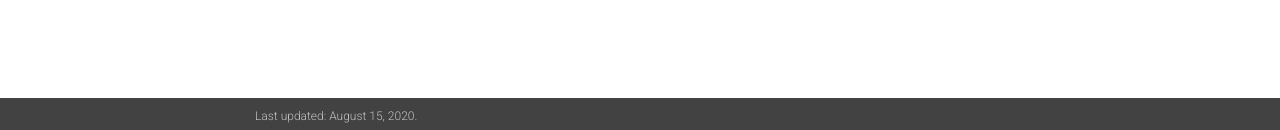
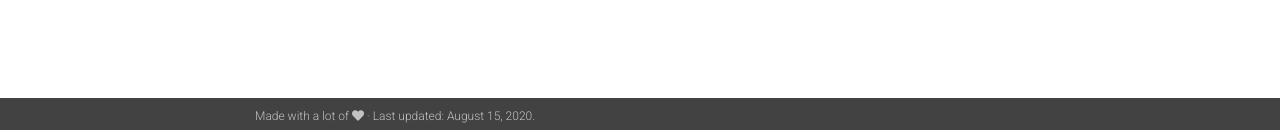
Before and after one commit to training-datalab/carlacisternas.com, a Jekyll site: the page built from _pages/about.md, in a window 1280 px wide. Shown: the part 767-897 px from the top of the page. Built offline with Jekyll 4.4.1, drawn with Linux system fonts in a browser that asks for light colours; nearby versions of some CDN libraries; a style sheet for code colours, icons or effects is not loaded.

Commit message:
Update footer.html

```diff
--- a/_includes/footer.html
+++ b/_includes/footer.html
@@ -1,6 +1,7 @@
 {% if site.footer_fixed %}
 <footer class="fixed-bottom">
   <div class="container mt-0">
+    Made with a lot of <i class="fas fa-heart"></i> &middot;
     {{ site.footer_text }}
     {% if site.last_updated %}
     Last updated: {{ "now" | date: '%B %d, %Y' }}.
```
